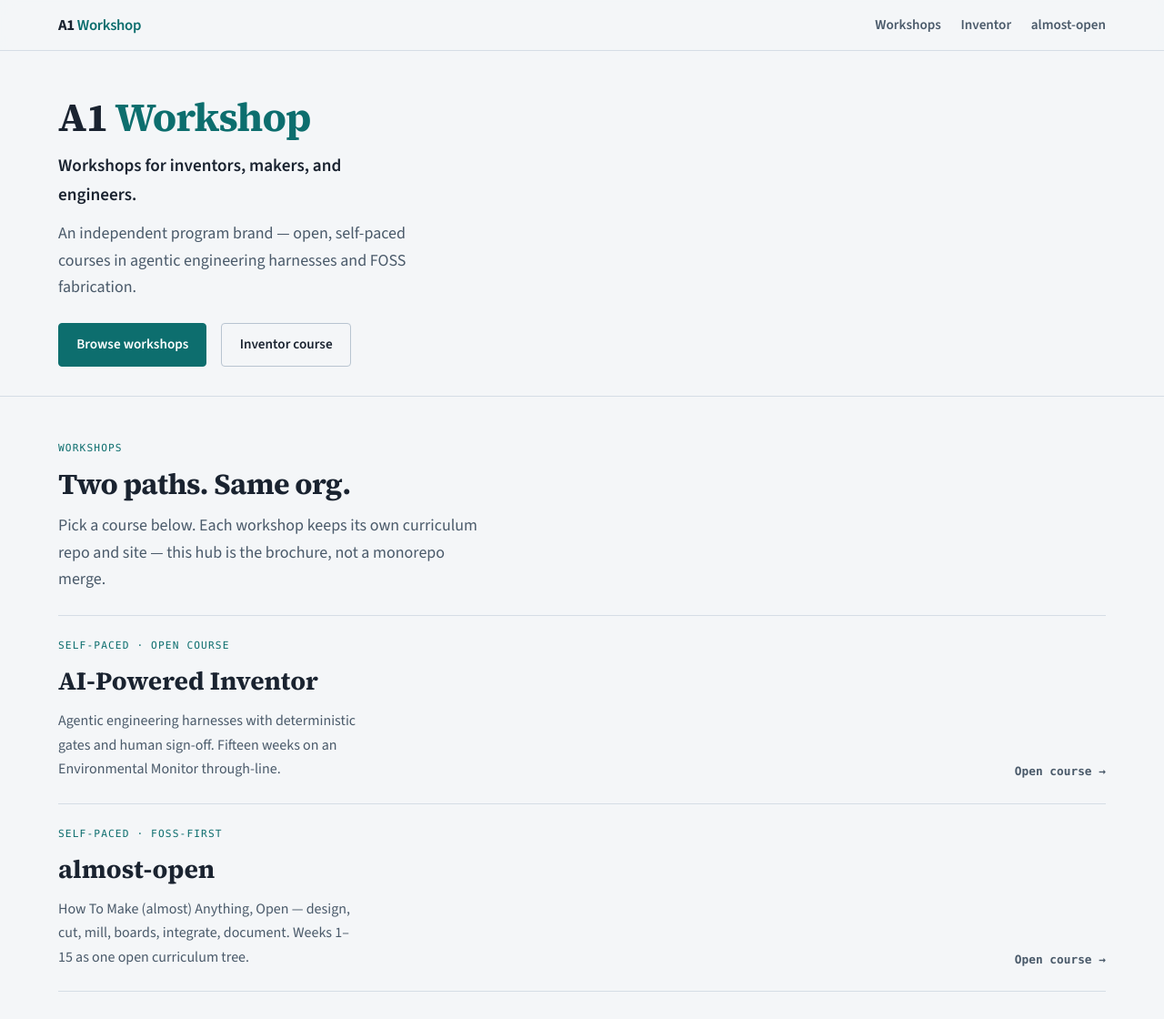
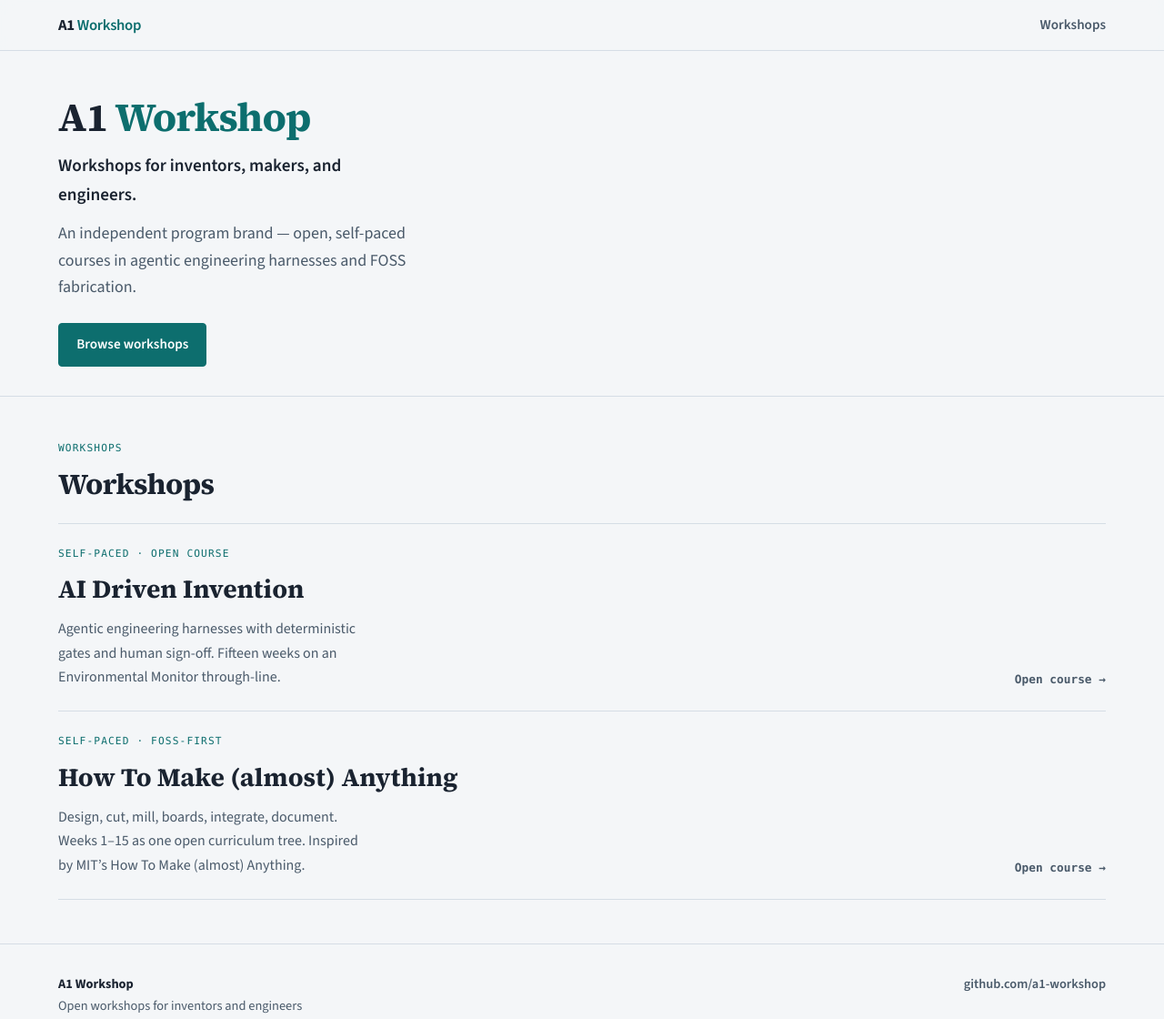
Before and after one commit to a1-workshop/a1-workshop.github.io, a plain HTML site: page index.html in a window 1280 px wide. Shown: the top 1120 px of the page at 91% size. Drawn offline with nearby package versions, Linux system fonts and the light colour scheme.

Commit message:
Simplify Workshops-first hub nav and refresh workshop titles.
Drop per-workshop tabs and prompt copy; list AI Driven Invention and How To Make (almost) Anything.

Co-authored-by: Cursor <cursoragent@cursor.com>

```diff
--- a/index.html
+++ b/index.html
@@ -6,7 +6,7 @@
     <title>A1 Workshop</title>
     <meta
       name="description"
-      content="A1 Workshop — open, self-paced courses for inventors, makers, and engineers. Home of AI-Powered Inventor and almost-open."
+      content="A1 Workshop — open, self-paced courses for inventors, makers, and engineers. Home of AI Driven Invention and How To Make (almost) Anything."
     />
     <link rel="icon" href="assets/favicon.svg" type="image/svg+xml" />
     <link rel="stylesheet" href="styles.css" />
@@ -17,8 +17,6 @@
         <a class="wordmark" href="./">A1 <span>Workshop</span></a>
         <nav class="nav" aria-label="Primary">
           <a href="#workshops">Workshops</a>
-          <a href="inventor/">Inventor</a>
-          <a href="https://a1-workshop.github.io/almost-open/">almost-open</a>
         </nav>
       </div>
     </header>
@@ -33,24 +31,19 @@
         </p>
         <div class="home-intro__cta">
           <a class="btn btn--primary" href="#workshops">Browse workshops</a>
-          <a class="btn btn--ghost" href="https://a1-workshop.github.io/a1-inventor/">Inventor course</a>
         </div>
       </div>
 
       <section class="section" id="workshops">
         <div class="wrap">
           <p class="section__eyebrow">Workshops</p>
-          <h2 class="section__title">Two paths. Same org.</h2>
-          <p class="section__lead">
-            Pick a course below. Each workshop keeps its own curriculum repo and site — this hub is the
-            brochure, not a monorepo merge.
-          </p>
+          <h2 class="section__title">Workshops</h2>
 
           <div class="workshops">
             <a class="workshop" href="https://a1-workshop.github.io/a1-inventor/">
               <div>
                 <p class="workshop__eyebrow">Self-paced · open course</p>
-                <h3 class="workshop__name">AI-Powered Inventor</h3>
+                <h3 class="workshop__name">AI Driven Invention</h3>
                 <p class="workshop__blurb">
                   Agentic engineering harnesses with deterministic gates and human sign-off. Fifteen
                   weeks on an Environmental Monitor through-line.
@@ -62,10 +55,10 @@
             <a class="workshop" href="https://a1-workshop.github.io/almost-open/">
               <div>
                 <p class="workshop__eyebrow">Self-paced · FOSS-first</p>
-                <h3 class="workshop__name">almost-open</h3>
+                <h3 class="workshop__name">How To Make (almost) Anything</h3>
                 <p class="workshop__blurb">
-                  How To Make (almost) Anything, Open — design, cut, mill, boards, integrate, document.
-                  Weeks 1–15 as one open curriculum tree.
+                  Design, cut, mill, boards, integrate, document. Weeks 1–15 as one open curriculum
+                  tree. Inspired by MIT’s How To Make (almost) Anything.
                 </p>
               </div>
               <span class="workshop__cta">Open course →</span>
```
Also changed, not shown: inventor/index.html (+5 -5 lines), 3 other files.
